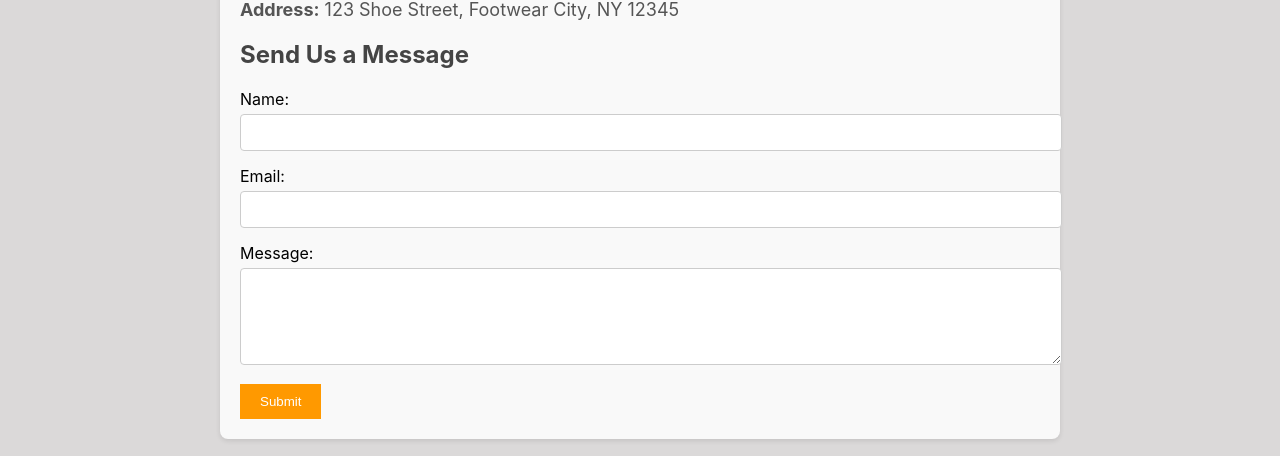
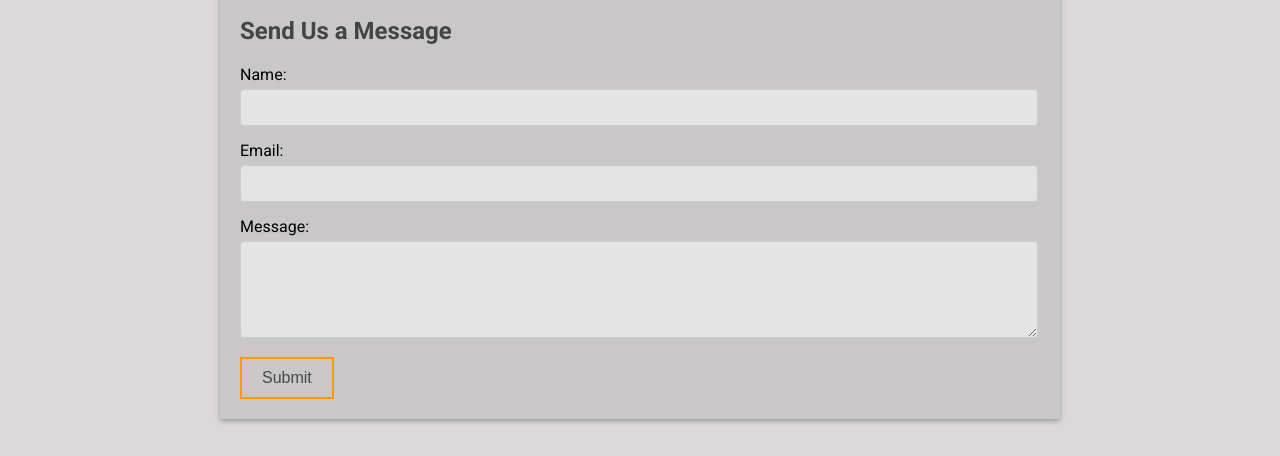
Before and after one commit to DaneS25/react-firebase-shop, a React (Create React App) app in the folder shop-project/: page /contact in a window 1280 px wide. Shown: the part 390-846 px from the top of the page. Built offline with nearby package versions, Linux system fonts and the light colour scheme; no server answers.

Commit message:
added some styles to contact cart and about

```diff
--- a/shop-project/src/components/about.css
+++ b/shop-project/src/components/about.css
@@ -1,12 +1,15 @@
+@import url('https://fonts.googleapis.com/css2?family=Oswald:wght@200..700&family=Poppins:ital,wght@0,100;0,200;0,300;0,400;0,500;0,600;0,700;0,800;0,900;1,100;1,200;1,300;1,400;1,500;1,600;1,700;1,800;1,900&display=swap');
+@import url('https://fonts.googleapis.com/css2?family=Oswald:wght@200..700&family=Poppins:ital,wght@0,100;0,200;0,300;0,400;0,500;0,600;0,700;0,800;0,900;1,100;1,200;1,300;1,400;1,500;1,600;1,700;1,800;1,900&family=Roboto:ital,wght@0,100;0,300;0,400;0,500;0,700;0,900;1,100;1,300;1,400;1,500;1,700;1,900&display=swap');
+
 /* about.css */
 
 .about-container {
+    font-family: "Roboto", sans-serif;
     max-width: 800px; /* Limit width for better readability */
     margin: 20px auto; /* Center the container */
     padding: 20px; /* Padding around the content */
-    background-color: #f9f9f9; /* Light background color */
-    border-radius: 8px; /* Rounded corners */
-    box-shadow: 0 2px 5px rgba(0, 0, 0, 0.1); /* Subtle shadow */
+    background-color: #c9c7c7; /* Light background color */
+    box-shadow: 0 2px 5px rgba(0, 0, 0, 0.3); /* Subtle shadow */
   }
 
   .about-container h1 {
--- a/shop-project/src/components/cart.css
+++ b/shop-project/src/components/cart.css
@@ -1,14 +1,18 @@
+@import url('https://fonts.googleapis.com/css2?family=Oswald:wght@200..700&family=Poppins:ital,wght@0,100;0,200;0,300;0,400;0,500;0,600;0,700;0,800;0,900;1,100;1,200;1,300;1,400;1,500;1,600;1,700;1,800;1,900&display=swap');
+@import url('https://fonts.googleapis.com/css2?family=Oswald:wght@200..700&family=Poppins:ital,wght@0,100;0,200;0,300;0,400;0,500;0,600;0,700;0,800;0,900;1,100;1,200;1,300;1,400;1,500;1,600;1,700;1,800;1,900&family=Roboto:ital,wght@0,100;0,300;0,400;0,500;0,700;0,900;1,100;1,300;1,400;1,500;1,700;1,900&display=swap');
+
 /* cart.css */
 
 .cart-container {
     max-width: 800px; /* Limit width for better readability */
     margin: 20px auto; /* Center the container */
     padding: 20px; /* Padding around the content */
-    background-color: #f9f9f9; /* Light background color */
-    box-shadow: 0 2px 5px rgba(0, 0, 0, 0.1); /* Subtle shadow */
+    background-color: #c9c7c7; /* Light background color */
+    box-shadow: 0 2px 5px rgba(0, 0, 0, 0.3); /* Subtle shadow */
   }
 
   .cart-container h1 {
+    font-family: "Roboto", sans-serif;
     text-align: center; /* Center the header */
     color: #333; /* Dark color for the header */
   }
@@ -18,11 +22,12 @@
   }
 
   .cart-item {
+    font-family: "Roboto", sans-serif;
     display: flex;
     align-items: center;
     justify-content: space-between;
     padding: 15px;
-    border-bottom: 1px solid #ddd;
+    border-bottom: 1px solid #333;
   }
 
   .cart-item-details {
--- a/shop-project/src/components/contact.css
+++ b/shop-project/src/components/contact.css
@@ -1,12 +1,15 @@
+@import url('https://fonts.googleapis.com/css2?family=Oswald:wght@200..700&family=Poppins:ital,wght@0,100;0,200;0,300;0,400;0,500;0,600;0,700;0,800;0,900;1,100;1,200;1,300;1,400;1,500;1,600;1,700;1,800;1,900&display=swap');
+@import url('https://fonts.googleapis.com/css2?family=Oswald:wght@200..700&family=Poppins:ital,wght@0,100;0,200;0,300;0,400;0,500;0,600;0,700;0,800;0,900;1,100;1,200;1,300;1,400;1,500;1,600;1,700;1,800;1,900&family=Roboto:ital,wght@0,100;0,300;0,400;0,500;0,700;0,900;1,100;1,300;1,400;1,500;1,700;1,900&display=swap');
+
 /* contact.css */
 
 .contact-container {
+    font-family: "Roboto", sans-serif;
     max-width: 800px; /* Limit width for better readability */
     margin: 20px auto; /* Center the container */
     padding: 20px; /* Padding around the content */
-    background-color: #f9f9f9; /* Light background color */
-    border-radius: 8px; /* Rounded corners */
-    box-shadow: 0 2px 5px rgba(0, 0, 0, 0.1); /* Subtle shadow */
+    background-color: #c9c7c7; /* Light background color */
+    box-shadow: 0 2px 5px rgba(0, 0, 0, 0.3); /* Subtle shadow */
   }
 
   .contact-container h1 {
@@ -42,20 +45,26 @@
 
   .contact-form input,
   .contact-form textarea {
-    width: 100%; /* Full width inputs */
+    width: 97%; /* Full width inputs */
     padding: 10px; /* Padding inside inputs */
     margin-bottom: 15px; /* Space below inputs */
     border: 1px solid #ccc; /* Border for inputs */
     border-radius: 4px; /* Rounded corners */
+    background-color: #e4e4e4;
   }
 
   .submit-button {
-    padding: 10px 20px; /* Padding for the button */
-    background-color: #ff9900; /* Button background color */
-    color: white; /* Button text color */
-    border: none; /* No border */
-    cursor: pointer; /* Pointer on hover */
-    transition: background-color 0.3s ease; /* Transition effect */
+    background-color: transparent;
+    padding: 10px 20px;
+    border: 2px solid #ff9900;
+    color: rgb(72, 72, 72);
+    font-size: 16px;
+    cursor: pointer;
+    transition: background-color 0.3s ease;
+    text-decoration: none;
+    display: flex;
+    align-items: center;
+    justify-content: center;
   }
 
   .submit-button:hover {
--- a/shop-project/src/components/navBar.css
+++ b/shop-project/src/components/navBar.css
@@ -5,7 +5,7 @@
     display: flex;
     justify-content: space-between;
     align-items: center;
-    box-shadow: 0 4px 8px rgba(0, 0, 0, 0.1);
+    box-shadow: 0 4px 8px rgba(0, 0, 0, 0.3);
     height: 60px;
     position: sticky; /* Make the navbar sticky */
     top: 0; /* Stick the navbar to the top of the viewport */
```
